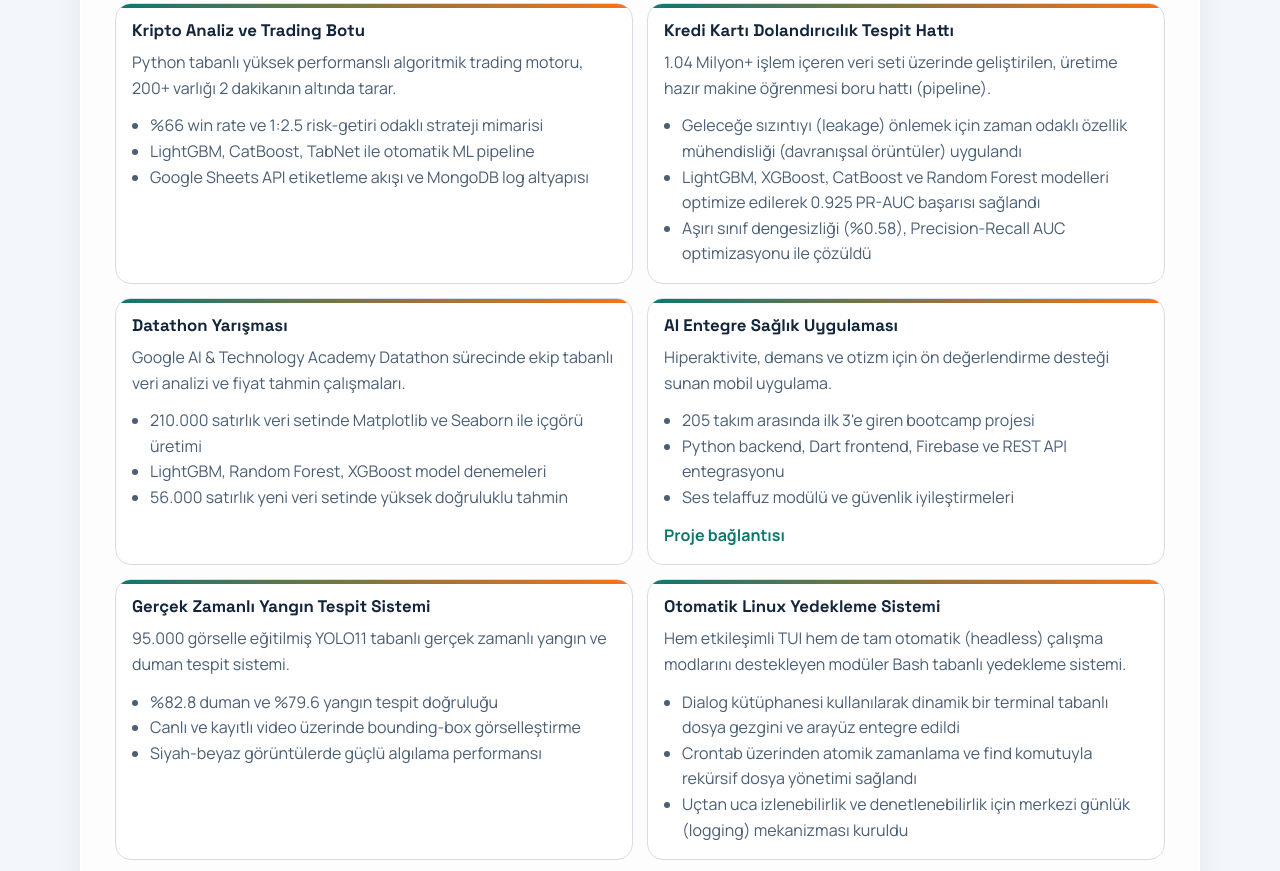
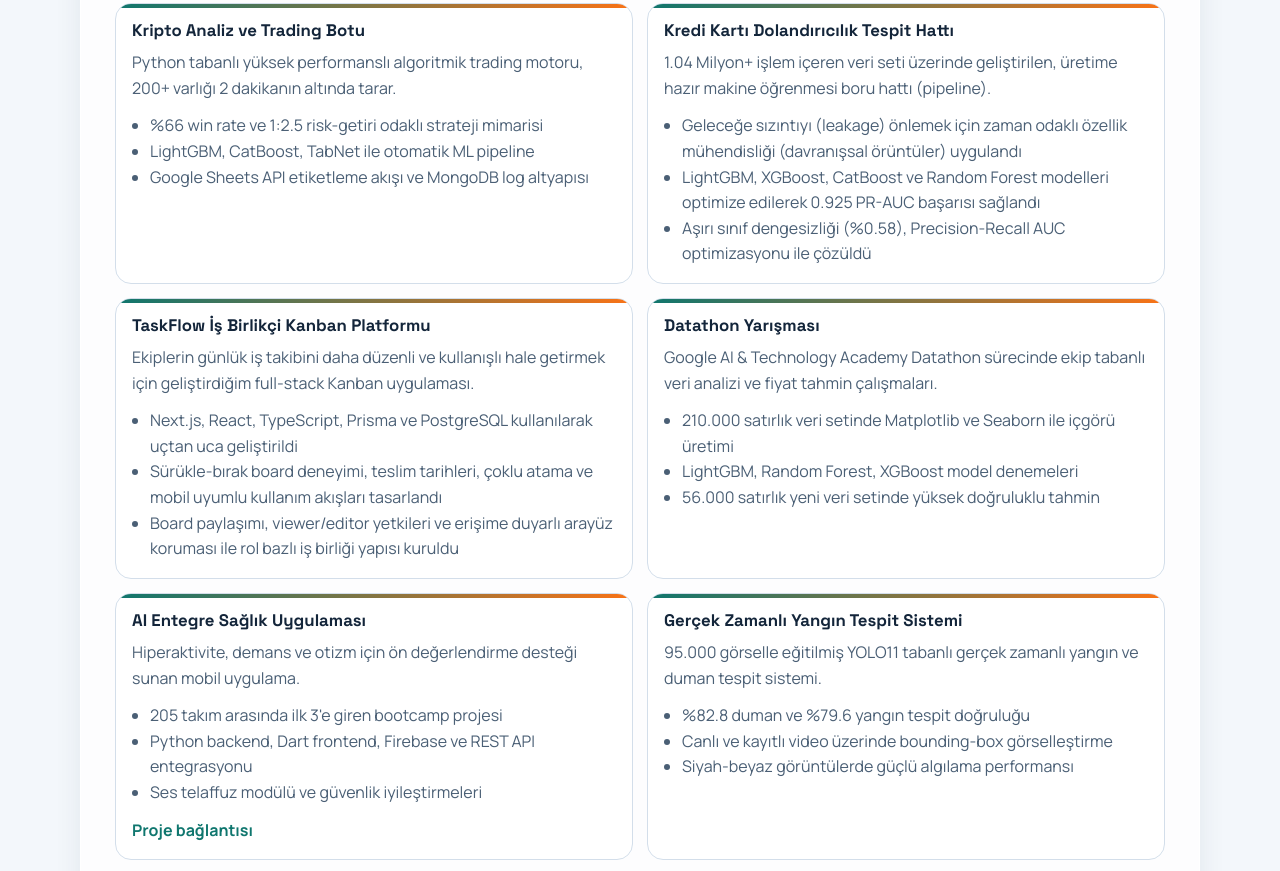
Before and after one commit to eminbalmuk/eminbalmuk.github.io, a plain HTML site: page index-tr.html in a window 1280 px wide. Shown: the part 1862-2733 px from the top of the page. Drawn offline with Linux system fonts and the light colour scheme.

Commit message:
taskflow projesi

```diff
--- a/index-tr.html
+++ b/index-tr.html
@@ -153,6 +153,17 @@
           </ul>
         </article>
         <article class="project-card">
+          <h3>TaskFlow İş Birlikçi Kanban Platformu</h3>
+          <p>
+            Ekiplerin günlük iş takibini daha düzenli ve kullanışlı hale getirmek için geliştirdiğim full-stack Kanban uygulaması.
+          </p>
+          <ul>
+            <li>Next.js, React, TypeScript, Prisma ve PostgreSQL kullanılarak uçtan uca geliştirildi</li>
+            <li>Sürükle-bırak board deneyimi, teslim tarihleri, çoklu atama ve mobil uyumlu kullanım akışları tasarlandı</li>
+            <li>Board paylaşımı, viewer/editor yetkileri ve erişime duyarlı arayüz koruması ile rol bazlı iş birliği yapısı kuruldu</li>
+          </ul>
+        </article>
+        <article class="project-card">
           <h3>Datathon Yarışması</h3>
           <p>Google AI & Technology Academy Datathon sürecinde ekip tabanlı veri analizi ve fiyat tahmin çalışmaları.</p>
           <ul>
```
Also changed, not shown: index.html (+11 -0 lines).
